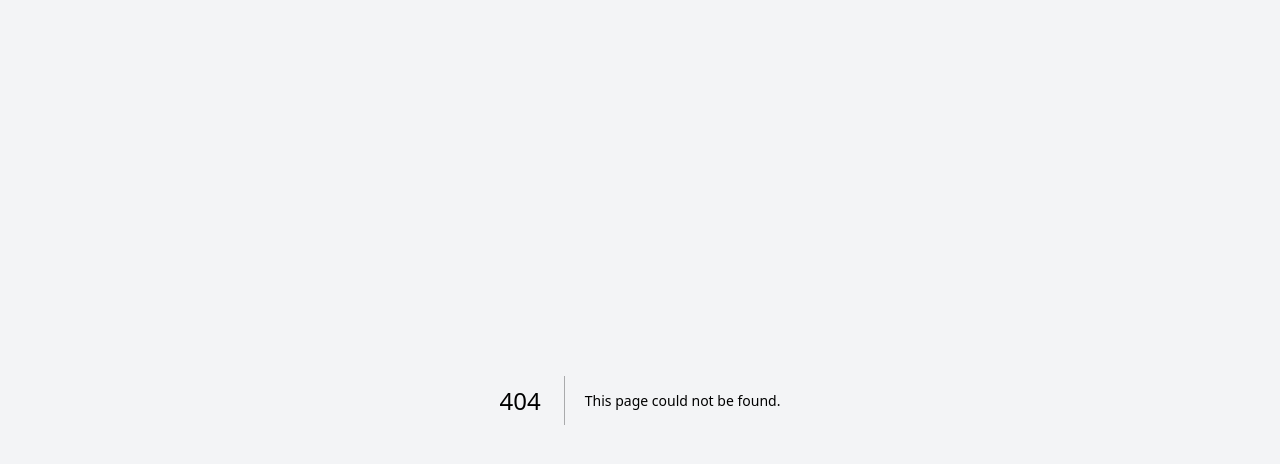
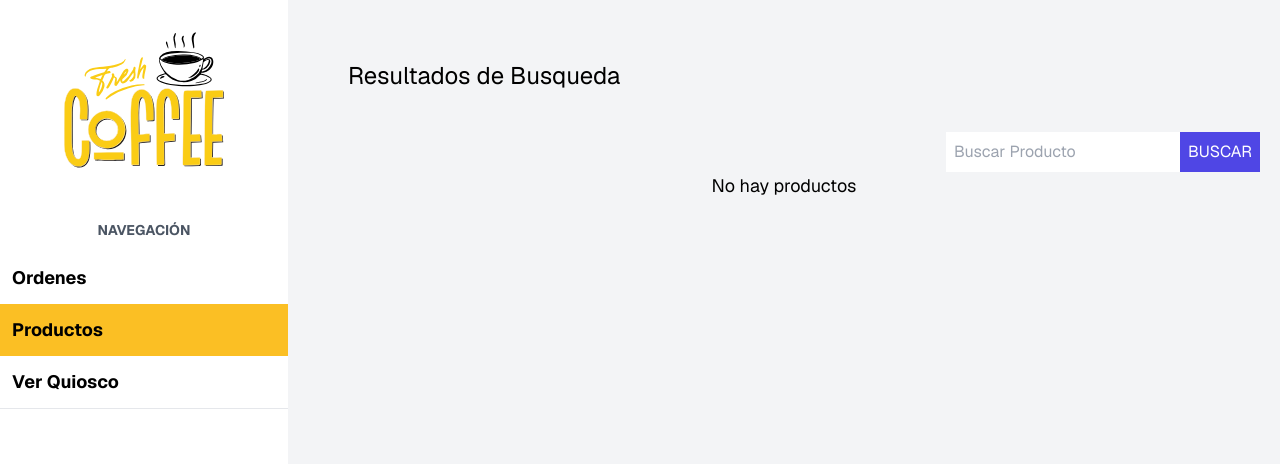
Before and after one commit to martin0123478/Quiosco-Next.js, a Next.js app: page /admin/products/search in a window 1280 px wide. Before the commit this address had no page. Shown: the top 464 px of the page. Built offline with nearby package versions, Linux system fonts and the light colour scheme; no server answers; the database is empty.

Commit message:
search product form in table products

```diff
--- a/app/admin/products/page.tsx
+++ b/app/admin/products/page.tsx
@@ -1,7 +1,9 @@
 import { ProductPagination } from "@/components/products/ProductPagination";
+import { ProductSearchForm } from "@/components/products/ProductSearchForm";
 import ProductTable from "@/components/products/ProductTable";
 import Heading from "@/components/ui/Heading";
 import { prisma } from "@/src/lib/prisma";
+import Link from "next/link";
 import { redirect, RedirectType } from "next/navigation";
 
 
@@ -20,6 +22,7 @@
     return products
 
 }
+export type ProductsWithCategory = Awaited<ReturnType<typeof getProducts>>
 export default async function ProductsPage({ searchParams }: { searchParams: { page: string } }) {
 
     const page = +searchParams.page || 1
@@ -38,6 +41,13 @@
             <Heading>
                 Administrar Productos
             </Heading>
+            <div className="flex flex-col gap-5 lg:flex-row lg:justify-between">
+                <Link href='/admin/products/new'
+                    className="bg-amber-400 w-full lg:w-auto text-xl px-10 py-3 text-center font-bold cursor-pointer">
+                    Crear Producto
+                </Link>
+                <ProductSearchForm />
+            </div>
             <ProductTable products={products} />
             <ProductPagination page={page} totalPages={totalPages} />
         </>
--- /dev/null
+++ b/app/admin/products/search/page.tsx
@@ -0,0 +1,48 @@
+import { ProductSearchForm } from "@/components/products/ProductSearchForm";
+import ProductTable from "@/components/products/ProductTable";
+import Heading from "@/components/ui/Heading";
+import { prisma } from "@/src/lib/prisma";
+import Link from "next/link";
+
+async function searchProduct(searchTerm: string) {
+    const products = await prisma.product.findMany({
+        where: {
+            name: {
+                contains: searchTerm,
+                mode: 'insensitive'
+            }
+
+
+        },
+        include: {
+            category: true
+        }
+    })
+    return products
+}
+
+export default async function SearchPage({ searchParams }: { searchParams: { search: string } }) {
+
+
+    const products = await searchProduct(searchParams.search)
+
+    return (
+        <>
+            <Heading>
+                Resultados de Busqueda
+            </Heading>
+            <div className="flex flex-col gap-5 lg:flex-row lg:justify-end">
+
+                <ProductSearchForm />
+            </div>
+
+            {
+                products.length ? (
+                    <ProductTable products={products} />
+                ) :
+                    <p className="text-center text-lg">No hay productos</p>
+            }
+
+        </>
+    )
+}
--- /dev/null
+++ b/components/products/ProductSearchForm.tsx
@@ -0,0 +1,32 @@
+"use client"
+import { SearchSquema } from '@/src/schema'
+import { redirect, useRouter } from 'next/navigation'
+import React from 'react'
+import { toast } from 'react-toastify'
+
+export const ProductSearchForm = () => {
+    const router = useRouter()
+    const handleSearchForm = (formData: FormData) => {
+        const data = {
+            search: formData.get('search')
+        }
+        const result = SearchSquema.safeParse(data)
+        if (!result.success) {
+            result.error.issues.forEach(issue => {
+                toast.error(issue.message)
+            })
+            return
+        }
+        router.push(`/admin/products/search?search=${result.data.search}`)
+    }
+    return (
+        <form action={handleSearchForm} className='flex items-center'>
+            <input type="text" placeholder='Buscar Producto'
+                className='p-2 placeholder-gray-400 w-full'
+                name='search' />
+            <input type="submit"
+                value={'buscar'}
+                className='bg-indigo-600 p-2 uppercase text-white cursor-pointer' />
+        </form>
+    )
+}
--- a/components/products/ProductTable.tsx
+++ b/components/products/ProductTable.tsx
@@ -1,10 +1,9 @@
-import { Category, Product } from "@prisma/client"
+import { ProductsWithCategory } from "@/app/admin/products/page"
+
 import Link from "next/link"
 
 type ProductTableProps = {
-    products: ({
-        category: Category;
-    } & Product)[]
+    products: ProductsWithCategory
 }
 export default function ProductTable({ products }: ProductTableProps) {
 
--- a/src/schema/index.ts
+++ b/src/schema/index.ts
@@ -19,3 +19,9 @@
         .transform((value) => parseInt(value))
         .refine(value => value > 0, { message: 'Hay errores' })
 })
+
+export const SearchSquema = z.object({
+    search: z.string()
+        .trim()
+        .min(1, { message: 'La busqueda no puede ir vacia' })
+})
```
